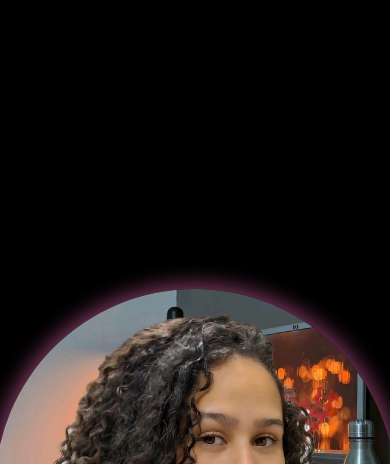
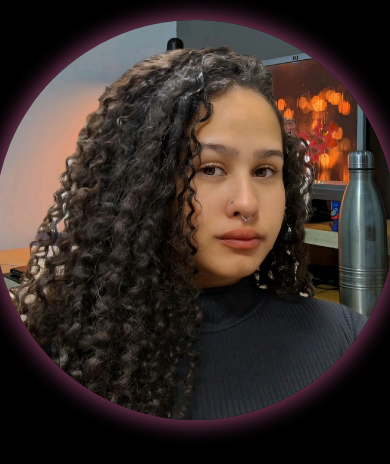
Before and after one commit to carollinag06/portifolio, a plain HTML site: page scripts/index.html in a window 390 px wide. Shown: the top 464 px of the page. Drawn offline with nearby package versions, Linux system fonts and the light colour scheme.

Commit message:
Update style.css

```diff
--- a/scripts/style.css
+++ b/scripts/style.css
@@ -316,7 +316,8 @@ header li:hover {
   }
 
   #home{
-    margin-top: 10%;
+    padding-top: 10px;
+    margin-top: 10px;
     flex-direction: column-reverse;
   }
 }
```
